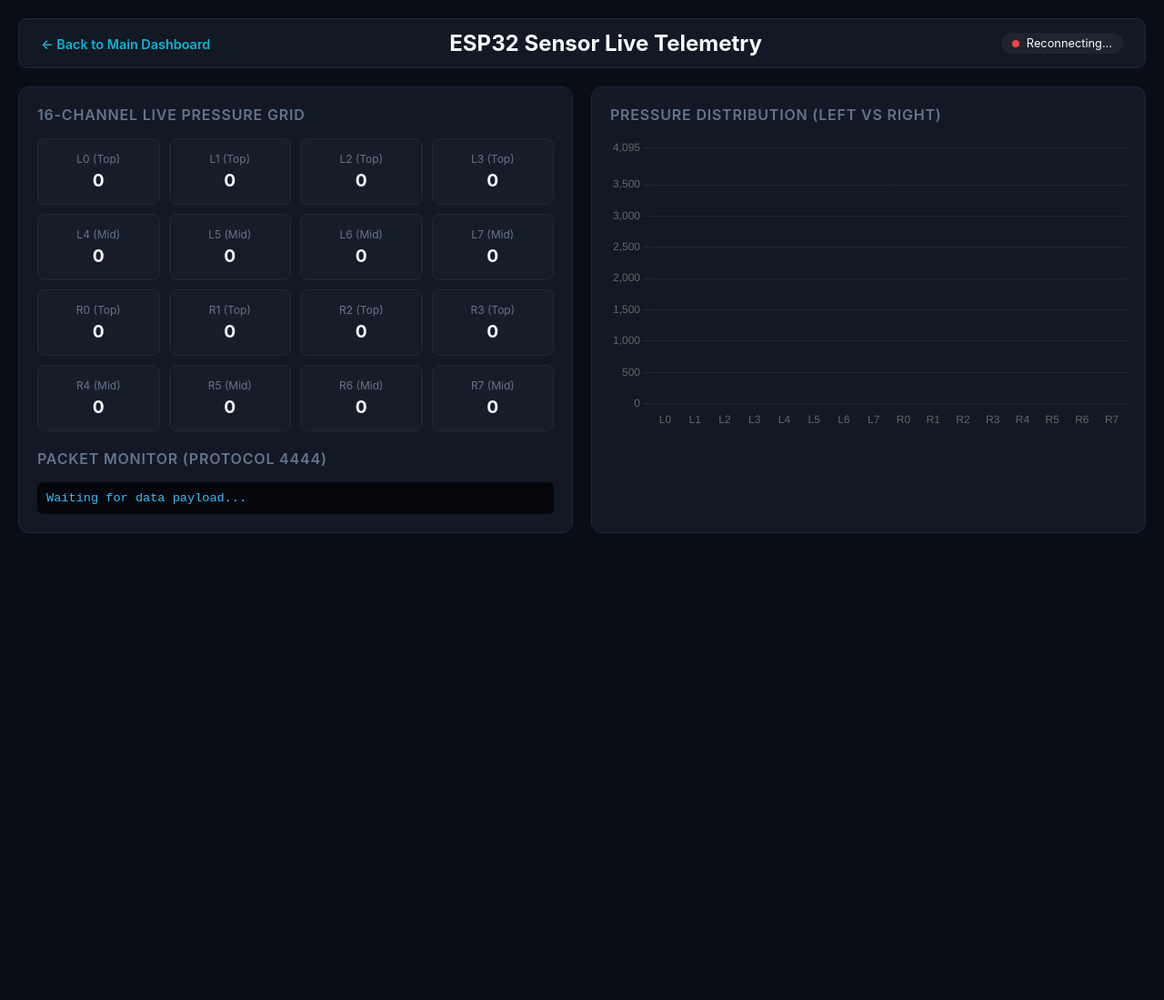
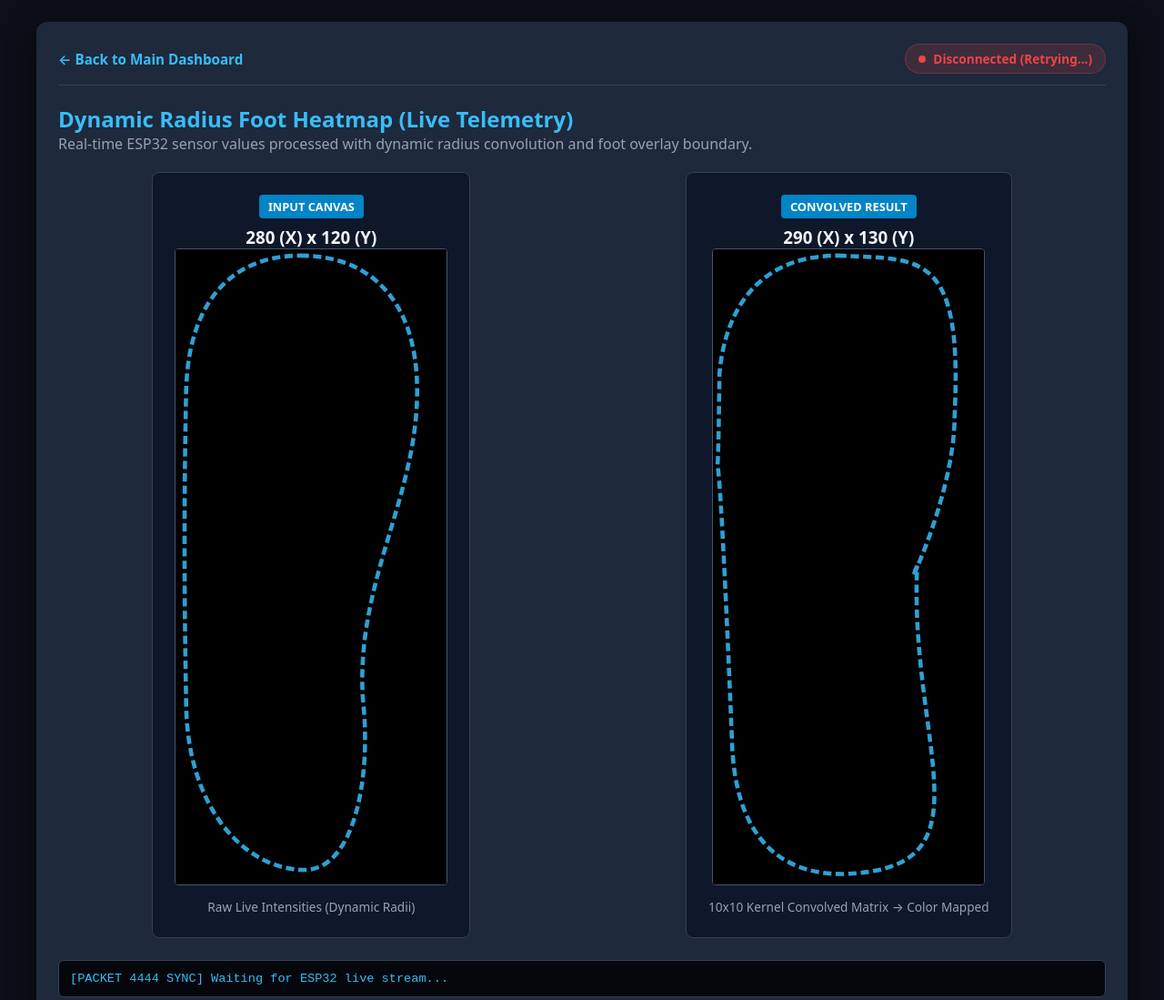
Before and after one commit to Pranshu0808/PressureSense, a plain HTML site: page client/heatmap-view.html in a window 1280 px wide. Shown: the top 1099 px of the page at 91% size. Before the commit the page ends 800 px from the top, so only its background shows below. Drawn offline with nearby package versions, Linux system fonts and the light colour scheme.

Commit message:
Revamp heatmap-view.html layout and styles
Updated HTML structure and styles for heatmap view. Enhanced layout and visual elements for better user experience.

```diff
--- a/client/heatmap-view.html
+++ b/client/heatmap-view.html
@@ -292,305 +292,461 @@
 </body>
 </html> -->
 
+
       <!DOCTYPE html>
 <html lang="en">
 <head>
   <meta charset="UTF-8">
   <meta name="viewport" content="width=device-width, initial-scale=1.0">
-    <title>Pressure Sense | Real-time Visualizer</title>
-    <!-- Chart.js for trends -->
-    <script src="https://cdn.jsdelivr.net/npm/chart.js"></script>
+  <title>Pressure Sense | Live Dynamic Foot Heatmap</title>
   <style>
     :root {
-            --bg-dark: #090d16;
-            --panel-bg: #121824;
-            --accent-cyan: #06b6d4;
-            --accent-rose: #f43f5e;
-            --border-line: #1e293b;
-            --text-primary: #f8fafc;
-            --text-secondary: #64748b;
+      --bg-dark: #0b0f19;
+      --card-bg: #1e293b;
+      --border-line: #334155;
+      --accent-blue: #38bdf8;
+      --text-main: #f1f5f9;
+      --text-muted: #94a3b8;
+      --success: #10b981;
+      --danger: #ef4444;
     }
 
     * {
       box-sizing: border-box;
       margin: 0;
       padding: 0;
-            font-family: 'Inter', -apple-system, BlinkMacSystemFont, sans-serif;
+      font-family: system-ui, -apple-system, sans-serif;
     }
 
     body {
       background-color: var(--bg-dark);
-            color: var(--text-primary);
-            padding: 20px;
+      color: var(--text-main);
+      padding: 24px;
+      display: flex;
+      flex-direction: column;
+      align-items: center;
+      min-height: 100vh;
     }
 
-        .navbar {
+    .container {
+      max-width: 1200px;
+      width: 100%;
+      background-color: var(--card-bg);
+      padding: 24px;
+      border-radius: 12px;
+      box-shadow: 0 12px 30px rgba(0,0,0,0.6);
+    }
+
+    .header-bar {
       display: flex;
       justify-content: space-between;
       align-items: center;
-            padding: 12px 24px;
-            background: var(--panel-bg);
-            border-radius: 10px;
-            border: 1px solid var(--border-line);
       margin-bottom: 20px;
+      padding-bottom: 12px;
+      border-bottom: 1px solid var(--border-line);
     }
 
     .nav-link {
-            color: var(--accent-cyan);
+      color: var(--accent-blue);
       text-decoration: none;
-            font-size: 0.9rem;
+      font-size: 0.95rem;
       font-weight: 600;
     }
 
-        .status-pill {
+    h2 { color: var(--accent-blue); }
+
+    .badge-status {
       display: inline-flex;
       align-items: center;
       gap: 8px;
-            padding: 4px 12px;
+      padding: 6px 14px;
+      background-color: rgba(239, 68, 68, 0.15);
+      color: var(--danger);
+      border: 1px solid rgba(239, 68, 68, 0.3);
       border-radius: 20px;
-            font-size: 0.8rem;
-            background: rgba(255, 255, 255, 0.05);
+      font-size: 0.85rem;
+      font-weight: 600;
+    }
+
+    .badge-status.online {
+      background-color: rgba(16, 185, 129, 0.15);
+      color: var(--success);
+      border-color: rgba(16, 185, 129, 0.3);
     }
 
     .dot {
       width: 8px;
       height: 8px;
       border-radius: 50%;
-            background-color: #ef4444;
+      background-color: var(--danger);
     }
 
-        .status-pill.online .dot {
-            background-color: #10b981;
-            box-shadow: 0 0 8px #10b981;
+    .badge-status.online .dot {
+      background-color: var(--success);
+      box-shadow: 0 0 8px var(--success);
     }
 
-        .grid-layout {
-            display: grid;
-            grid-template-columns: 1fr 1fr;
-            gap: 20px;
+    .grid-display {
+      display: flex;
+      justify-content: space-around;
+      gap: 30px;
+      margin-top: 20px;
+      flex-wrap: wrap;
     }
 
-        @media(max-width: 900px) {
-            .grid-layout { grid-template-columns: 1fr; }
+    .card {
+      background-color: #0f172a;
+      padding: 24px;
+      border-radius: 8px;
+      text-align: center;
+      border: 1px solid var(--border-line);
+      display: flex;
+      flex-direction: column;
+      align-items: center;
     }
 
-        .panel {
-            background: var(--panel-bg);
-            border: 1px solid var(--border-line);
-            border-radius: 12px;
-            padding: 20px;
+    .canvas-wrapper {
+      position: relative;
+      background-color: #000;
+      border: 1px solid #475569;
+      border-radius: 4px;
+      overflow: hidden;
+      width: 300px;
+      height: 700px;
     }
 
-        .panel-title {
-            font-size: 1rem;
-            font-weight: 600;
-            margin-bottom: 16px;
-            color: var(--text-secondary);
-            text-transform: uppercase;
-            letter-spacing: 0.05em;
+    canvas {
+      background-color: #000;
+      image-rendering: pixelated;
+      width: 300px;
+      height: 700px;
+      display: block;
+      position: absolute;
+      top: 0;
+      left: 0;
     }
 
-        /* Pressure Heatmap Layout */
-        .heatmap-container {
-            display: grid;
-            grid-template-columns: repeat(4, 1fr);
-            gap: 10px;
+    .foot-overlay {
+      position: absolute;
+      top: 0;
+      left: 0;
+      width: 100%;
+      height: 100%;
+      pointer-events: none;
+      z-index: 2;
     }
 
-        .sensor-node {
-            background: rgba(255, 255, 255, 0.02);
-            border: 1px solid var(--border-line);
-            border-radius: 8px;
-            padding: 14px;
-            text-align: center;
-            transition: background-color 0.15s ease;
+    .info { font-size: 0.85rem; color: var(--text-muted); margin-top: 14px; }
+
+    .badge {
+      display: inline-block;
+      padding: 4px 10px;
+      background-color: #0284c7;
+      color: #fff;
+      border-radius: 4px;
+      font-size: 0.8rem;
+      font-weight: bold;
+      margin-bottom: 8px;
     }
 
-        .sensor-node .id-tag {
-            font-size: 0.75rem;
-            color: var(--text-secondary);
-        }
-
-        .sensor-node .val-tag {
-            font-size: 1.2rem;
-            font-weight: 700;
-            margin-top: 4px;
-        }
-
-        .packet-info {
+    .packet-monitor {
+      margin-top: 24px;
+      background: #05070c;
+      border: 1px solid var(--border-line);
+      padding: 12px;
+      border-radius: 6px;
       font-family: monospace;
-            background: #05070c;
-            padding: 10px;
-            border-radius: 6px;
+      color: var(--accent-blue);
       font-size: 0.85rem;
-            margin-top: 10px;
-            color: #38bdf8;
     }
   </style>
 </head>
 <body>
 
-    <nav class="navbar">
-        <div>
+<div class="container">
+  <div class="header-bar">
     <a href="index.html" class="nav-link">← Back to Main Dashboard</a>
-        </div>
-        <div>
-            <h2>ESP32 Sensor Live Telemetry</h2>
-        </div>
-        <div class="status-pill" id="wsStatus">
+    <div class="badge-status" id="wsStatus">
       <span class="dot"></span>
-            <span id="statusText">Connecting...</span>
-        </div>
-    </nav>
-
-    <div class="grid-layout">
-        <!-- Live Heatmap & Raw Matrix -->
-        <div class="panel">
-            <div class="panel-title">16-Channel Live Pressure Grid</div>
-            <div class="heatmap-container" id="heatmapGrid"></div>
-
-            <div style="margin-top: 20px;">
-                <div class="panel-title">Packet Monitor (Protocol 4444)</div>
-                <div class="packet-info" id="packetBuffer">Waiting for data payload...</div>
+      <span id="statusText">Connecting ESP32...</span>
     </div>
   </div>
 
-        <!-- Realtime Analytics Chart -->
-        <div class="panel">
-            <div class="panel-title">Pressure Distribution (Left vs Right)</div>
-            <div style="height: 320px;">
-                <canvas id="liveTrendChart"></canvas>
+  <h2>Dynamic Radius Foot Heatmap (Live Telemetry)</h2>
+  <p style="color: var(--text-muted);">Real-time ESP32 sensor values processed with dynamic radius convolution and foot overlay boundary.</p>
+
+  <div class="grid-display">
+    <!-- INPUT CANVAS CARD -->
+    <div class="card">
+      <div class="badge">INPUT CANVAS</div>
+      <h3>280 (X) x 120 (Y)</h3>
+      <div class="canvas-wrapper">
+        <canvas id="inputCanvas" width="120" height="280"></canvas>
+        <svg class="foot-overlay" viewBox="0 -15 130 305">
+          <path d="M 60,-12
+                   C 92,-12 116,8 116,53
+                   C 116,105 86,145 90,202
+                   C 94,238 86,283 62,283
+                   C 33,283 5,253 5,202
+                   C 4,151 4,100 5,53
+                   C 6,10 27,-12 60,-12 Z"
+                fill="none"
+                stroke="#38bdf8"
+                stroke-width="2"
+                stroke-dasharray="4 2"
+                opacity="0.85"/>
+        </svg>
       </div>
+      <div class="info">Raw Live Intensities (Dynamic Radii)</div>
+    </div>
+
+    <!-- CONVOLVED RESULT CARD -->
+    <div class="card">
+      <div class="badge">CONVOLVED RESULT</div>
+      <h3>290 (X) x 130 (Y)</h3>
+      <div class="canvas-wrapper">
+        <canvas id="outputCanvas" width="130" height="290"></canvas>
+        <svg class="foot-overlay" viewBox="0 -15 130 305">
+          <path d="M 60,-12
+                   C 100,-10 120,-15 116, 65
+                   C 116,105 , 89 ,157 ,98,137
+                   C 94,225 136,283 62,285
+                   C 30,285 10,265 , 9 , 220
+                   C 0,1 2,150 3,45
+                   C 6,10 25,-12 60,-12 Z"
+                fill="none"
+                stroke="#38bdf8"
+                stroke-width="2"
+                stroke-dasharray="4 2"
+                opacity="0.85"/>
+        </svg>
+      </div>
+      <div class="info">10x10 Kernel Convolved Matrix &rightarrow; Color Mapped</div>
+    </div>
+  </div>
+
+  <div class="packet-monitor" id="packetStatus">
+    [PACKET 4444 SYNC] Waiting for ESP32 live stream...
   </div>
 </div>
 
 <script>
-        // -------------------------------------------------------------
-        // 1. WEBSOCKET CLIENT CONNECTING TO RENDER BACKEND
-        // -------------------------------------------------------------
-        const WS_URL = "wss://pressure-sense-backend.onrender.com";
-        let ws;
+  // -------------------------------------------------------------------
+  // 1. CONSTANTS & GRID SETUP
+  // -------------------------------------------------------------------
+  const inX = 280;
+  const inY = 120;
+  const stepDecrement = 128;
 
-        const wsStatus = document.getElementById('wsStatus');
-        const statusText = document.getElementById('statusText');
-        const packetBuffer = document.getElementById('packetBuffer');
+  // 16-Sensor Node Coordinates on the 280x120 Canvas
+  const centers = [
+    { x: 20,  y: 95  }, { x: 10,  y: 75  }, { x: 20,  y: 45  }, { x: 40,  y: 25  },
+    { x: 75,  y: 95  }, { x: 70,  y: 60  }, { x: 80,  y: 25  }, { x: 120, y: 30  },
+    { x: 125, y: 80  }, { x: 150, y: 57  }, { x: 170, y: 80  }, { x: 180, y: 40  },
+    { x: 220, y: 70  }, { x: 230, y: 30  }, { x: 250, y: 85  }, { x: 270, y: 60  }
+  ];
 
-        function initWS() {
-            ws = new WebSocket(WS_URL);
+  // 16 Live ESP32 Sensor Raw Values Buffer
+  let rawValues = new Array(16).fill(0);
 
-            ws.onopen = () => {
-                wsStatus.classList.add('online');
-                statusText.textContent = 'Live ESP32 Stream Active';
-            };
+  // Exact Color Map Logic
+  function valueToRGB(val) {
+    const norm = Math.max(0, Math.min(4095, val)) / 4095;
 
-            ws.onmessage = (event) => {
-                try {
-                    const parsed = JSON.parse(event.data);
-
-                    if (parsed.pressure_data) {
-                        updateDashboard(parsed.pressure_data);
-                        packetBuffer.textContent = `[PACKET 4444 SYNC] Received ${parsed.pressure_data.length} packed frames | Timestamp: ${new Date().toLocaleTimeString()}`;
-                    }
-                } catch (e) {
-                    console.error("Payload decoding error", e);
-                }
-            };
-
-            ws.onclose = () => {
-                wsStatus.classList.remove('online');
-                statusText.textContent = 'Reconnecting...';
-                setTimeout(initWS, 2000);
-            };
+    if (norm == 0.00)       return [176, 196, 222];
+    else if (norm < 0.075)  return [88, 98, 239];
+    else if (norm < 0.15)   return [0, 0, 255];
+    else if (norm < 0.225)  return [0, 100, 128];
+    else if (norm < 0.30)   return [0, 200, 0];
+    else if (norm < 0.375)  return [128, 218, 0];
+    else if (norm < 0.45)   return [255, 235, 0];
+    else if (norm < 0.575)  return [255, 182, 0];
+    else if (norm < 0.70)   return [255, 128, 0];
+    else if (norm < 0.85)   return [255, 64, 0];
+    else                    return [255, 0, 0];
   }
 
-        // -------------------------------------------------------------
-        // 2. 32-BIT ESP32 BITWISE UNPACKING LOGIC
-        // -------------------------------------------------------------
-        function decodePackedValue(packedVal) {
-            const rawValue = packedVal & 0x0FFF;         // Bits 0-11: ADC Pressure Data (0 - 4095)
-            const sensorId = (packedVal >> 12) & 0x0F;  // Bits 12-15: Sensor ID (0 - 15)
-            const side = (packedVal >> 16) & 0x03;      // Bits 16-17: Side Flag (0=Left, 3=Right)
+  // -------------------------------------------------------------------
+  // 2. CORE CANVAS RENDERER & CONVOLUTION ALGORITHM
+  // -------------------------------------------------------------------
+  function renderHeatmaps() {
+    const intensityGrid = Array.from({ length: inX }, () => new Float32Array(inY));
+    const countGrid     = Array.from({ length: inX }, () => new Uint8Array(inY));
+    const alphaGrid     = Array.from({ length: inX }, () => new Float32Array(inY));
 
-            return {
-                id: sensorId,
-                side: side === 0 ? 'LEFT' : 'RIGHT',
-                value: rawValue,
-                // Top/Mid zone mapping heuristics (IDs 0-3 Top, 4-7 Mid)
-                zone: sensorId < 4 || (sensorId >= 8 && sensorId < 12) ? 'TOP' : 'MID/REAR'
-            };
+    // Dynamic Radius Calculation for each sensor
+    centers.forEach((c, idx) => {
+      const baseValue = rawValues[idx];
+      if (baseValue <= 0) return;
+
+      const dynamicRadius = baseValue / stepDecrement;
+
+      const xMin = Math.max(0, Math.floor(c.x - dynamicRadius));
+      const xMax = Math.min(inX, Math.ceil(c.x + dynamicRadius));
+      const yMin = Math.max(0, Math.floor(c.y - dynamicRadius));
+      const yMax = Math.min(inY, Math.ceil(c.y + dynamicRadius));
+
+      for (let x = xMin; x < xMax; x++) {
+        for (let y = yMin; y < yMax; y++) {
+          const dx = x - c.x;
+          const dy = y - c.y;
+          const distance = Math.sqrt(dx * dx + dy * dy);
+
+          if (distance <= dynamicRadius) {
+            const currentIntensity = Math.max(0, baseValue - (distance * stepDecrement));
+            const normDist = distance / dynamicRadius;
+            const alphaFactor = 1 - Math.pow(normDist, 6);
+            const a = Math.round(255 * alphaFactor);
+
+            intensityGrid[x][y] += currentIntensity;
+            alphaGrid[x][y] = Math.max(alphaGrid[x][y], a);
+            countGrid[x][y] += 1;
           }
-
-        // -------------------------------------------------------------
-        // 3. UI INITIALIZATION & CHART SETUP
-        // -------------------------------------------------------------
-        const grid = document.getElementById('heatmapGrid');
-        for (let i = 0; i < 16; i++) {
-            const side = i < 8 ? 'L' : 'R';
-            const num = i < 8 ? i : i - 8;
-            grid.innerHTML += `
-                <div class="sensor-node" id="node-${i}">
-                    <div class="id-tag">${side}${num} (${i < 4 || (i >= 8 && i < 12) ? 'Top' : 'Mid'})</div>
-                    <div class="val-tag" id="val-${i}">0</div>
-                </div>
-            `;
-        }
-
-        const ctx = document.getElementById('liveTrendChart').getContext('2d');
-        const chart = new Chart(ctx, {
-            type: 'bar',
-            data: {
-                labels: Array.from({length: 16}, (_, i) => i < 8 ? `L${i}` : `R${i-8}`),
-                datasets: [{
-                    label: 'Live ADC Pressure Reading',
-                    data: new Array(16).fill(0),
-                    backgroundColor: Array.from({length: 16}, (_, i) => i < 8 ? '#06b6d4' : '#f43f5e'),
-                    borderRadius: 4
-                }]
-            },
-            options: {
-                responsive: true,
-                maintainAspectRatio: false,
-                scales: {
-                    y: { beginAtZero: true, max: 4095, grid: { color: '#1e293b' } },
-                    x: { grid: { display: false } }
-                },
-                plugins: { legend: { display: false } }
-            }
-        });
-
-        // -------------------------------------------------------------
-        // 4. REAL-TIME DOM AND HEATMAP UPDATES
-        // -------------------------------------------------------------
-        function updateDashboard(packedArray) {
-            const currentValues = new Array(16).fill(0);
-
-            packedArray.forEach(packedVal => {
-                const decoded = decodePackedValue(packedVal);
-                if (decoded.id >= 0 && decoded.id < 16) {
-                    currentValues[decoded.id] = decoded.value;
-
-                    // Text value update
-                    const valNode = document.getElementById(`val-${decoded.id}`);
-                    if (valNode) valNode.textContent = decoded.value;
-
-                    // Dynamic Color Intensity (Heatmap effect)
-                    const cardNode = document.getElementById(`node-${decoded.id}`);
-                    if (cardNode) {
-                        const intensity = Math.min(1, decoded.value / 3500);
-                        const baseColor = decoded.side === 'LEFT' ? '6, 182, 212' : '244, 63, 94';
-                        cardNode.style.backgroundColor = `rgba(${baseColor}, ${0.05 + intensity * 0.45})`;
-                        cardNode.style.borderColor = `rgba(${baseColor}, ${0.3 + intensity * 0.7})`;
         }
       }
     });
 
-            // Update Chart
-            chart.data.datasets[0].data = currentValues;
-            chart.update('none');
+    for (let x = 0; x < inX; x++) {
+      for (let y = 0; y < inY; y++) {
+        if (countGrid[x][y] > 0) {
+          intensityGrid[x][y] /= countGrid[x][y];
+        }
+      }
     }
 
-        // Start Live Telemetry Connection
-        initWS();
+    // Render Raw Input Canvas
+    const inCanvas = document.getElementById('inputCanvas');
+    const inCtx = inCanvas.getContext('2d');
+    const inImageData = inCtx.createImageData(inY, inX);
+    const inData = inImageData.data;
+
+    for (let x = 0; x < inX; x++) {
+      for (let y = 0; y < inY; y++) {
+        const idx = (x * inY + y) * 4;
+        if (countGrid[x][y] > 0) {
+          const [r, g, b] = valueToRGB(intensityGrid[x][y]);
+          inData[idx]     = r;
+          inData[idx + 1] = g;
+          inData[idx + 2] = b;
+          inData[idx + 3] = alphaGrid[x][y];
+        } else {
+          inData[idx]     = 0;
+          inData[idx + 1] = 0;
+          inData[idx + 2] = 0;
+          inData[idx + 3] = 0;
+        }
+      }
+    }
+    inCtx.putImageData(inImageData, 0, 0);
+
+    // Render 10x10 Convolved Matrix Output Canvas
+    const kSize = 10;
+    const pad = 5;
+    const outX = inX + (pad * 2);
+    const outY = inY + (pad * 2);
+
+    const outCanvas = document.getElementById('outputCanvas');
+    const outCtx = outCanvas.getContext('2d');
+    const outImageData = outCtx.createImageData(outY, outX);
+    const outData = outImageData.data;
+
+    for (let x = 0; x < outX; x++) {
+      for (let y = 0; y < outY; y++) {
+        let sumVal = 0;
+        let sumA   = 0;
+
+        for (let kx = 0; kx < kSize; kx++) {
+          for (let ky = 0; ky < kSize; ky++) {
+            const ix = x - pad + kx;
+            const iy = y - pad + ky;
+
+            if (ix >= 0 && ix < inX && iy >= 0 && iy < inY) {
+              sumVal += intensityGrid[ix][iy];
+              sumA   += alphaGrid[ix][iy];
+            }
+          }
+        }
+
+        const avgVal = sumVal * 0.01;
+        const avgA   = sumA * 0.01;
+
+        const [r, g, b] = valueToRGB(avgVal);
+
+        const outIdx = (x * outY + y) * 4;
+        outData[outIdx]     = r;
+        outData[outIdx + 1] = g;
+        outData[outIdx + 2] = b;
+        outData[outIdx + 3] = avgA;
+      }
+    }
+
+    outCtx.putImageData(outImageData, 0, 0);
+  }
+
+  // Initial Empty Render
+  renderHeatmaps();
+
+  // -------------------------------------------------------------------
+  // 3. RENDER BACKEND WEBSOCKET & 32-BIT UNPACKING LOGIC
+  // -------------------------------------------------------------------
+  const WS_URL = "wss://pressure-sense-backend.onrender.com";
+  let socket;
+
+  const wsStatus = document.getElementById('wsStatus');
+  const statusText = document.getElementById('statusText');
+  const packetStatus = document.getElementById('packetStatus');
+
+  function unpackSensorData(packedVal) {
+    const rawData = packedVal & 0x0FFF;            // Bits 0-11: ADC Data (0-4095)
+    const sensorId = (packedVal >> 12) & 0x0F;     // Bits 12-15: Sensor ID (0-15)
+    return { id: sensorId, value: rawData };
+  }
+
+  function connectWebSocket() {
+    socket = new WebSocket(WS_URL);
+
+    socket.onopen = () => {
+      wsStatus.className = "badge-status online";
+      statusText.textContent = "Live Stream Active";
+    };
+
+    socket.onmessage = (event) => {
+      try {
+        const data = JSON.parse(event.data);
+        if (data.pressure_data && Array.isArray(data.pressure_data)) {
+
+          // ESP32 Packed Arrays se values extraction
+          data.pressure_data.forEach(packedVal => {
+            const decoded = unpackSensorData(packedVal);
+            if (decoded.id >= 0 && decoded.id < 16) {
+              rawValues[decoded.id] = decoded.value;
+            }
+          });
+
+          // Heatmap Redraw
+          renderHeatmaps();
+
+          packetStatus.textContent = `[PACKET 4444 SYNC] Received ${data.pressure_data.length} frames | Updated: ${new Date().toLocaleTimeString()}`;
+        }
+      } catch (err) {
+        console.error("Error processing packet:", err);
+      }
+    };
+
+    socket.onclose = () => {
+      wsStatus.className = "badge-status";
+      statusText.textContent = "Disconnected (Retrying...)";
+      setTimeout(connectWebSocket, 2000);
+    };
+
+    socket.onerror = (err) => {
+      socket.close();
+    };
+  }
+
+  // Connect on load
+  connectWebSocket();
 </script>
+
 </body>
 </html>
```
Lines whose indentation alone changed are shown as unchanged.
